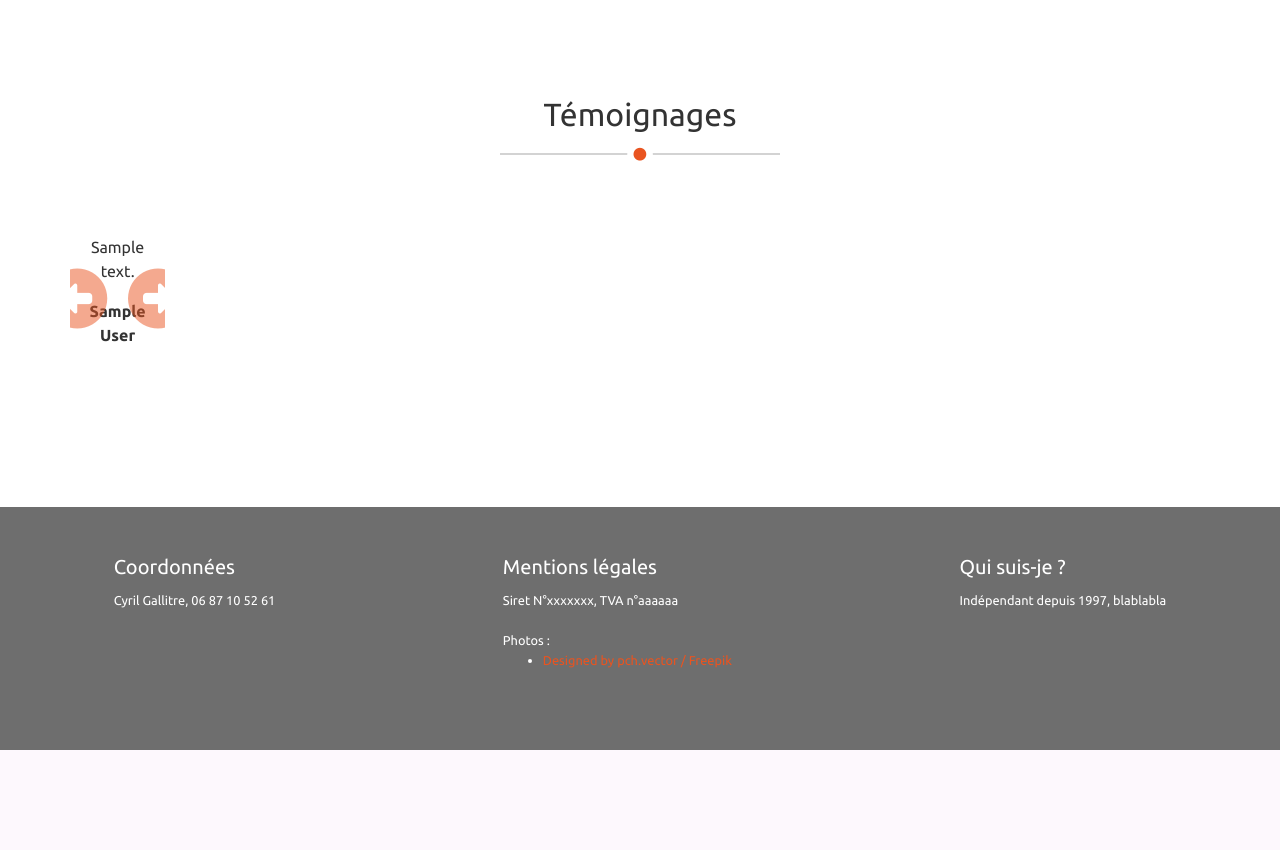
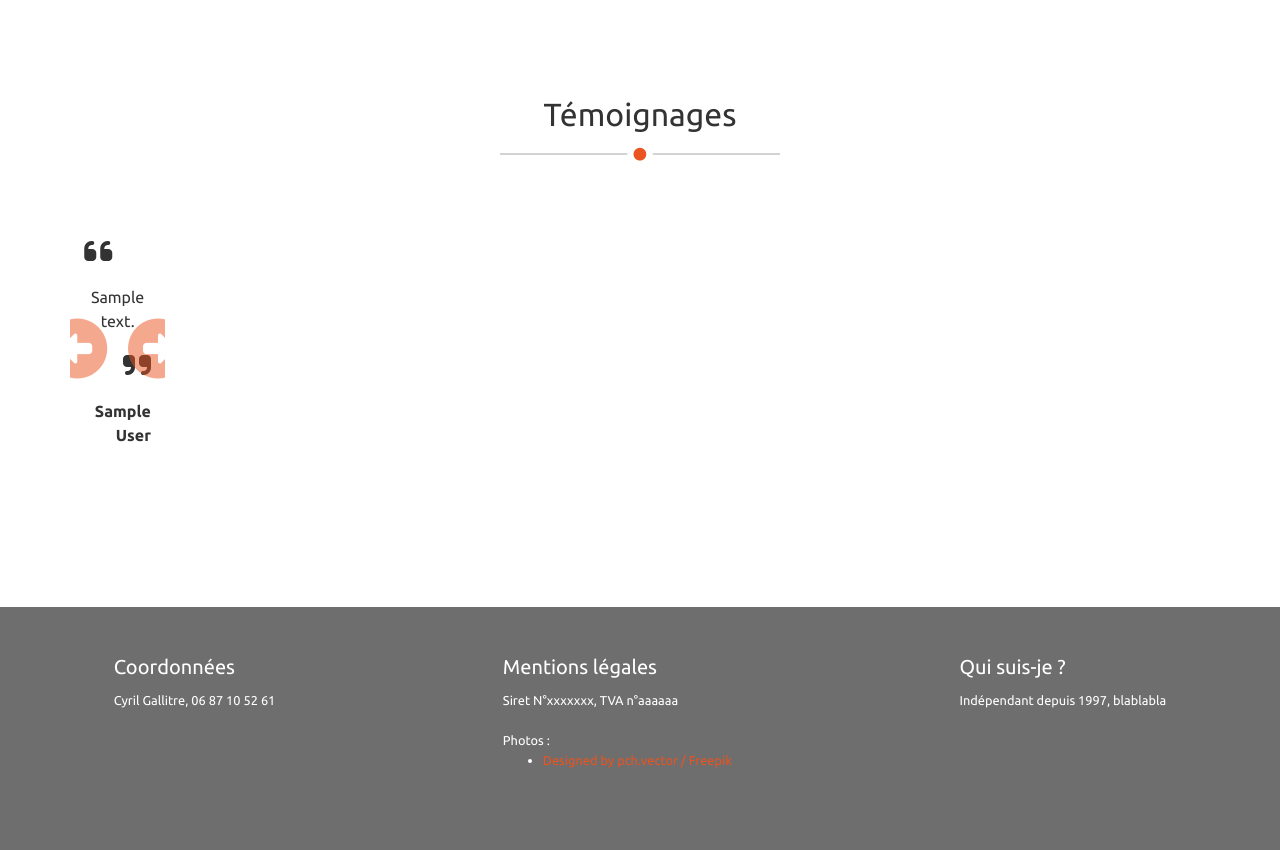
Before and after one commit to cgallitre/p5, a Symfony app: template templates/home.html.twig in a window 1280 px wide. Shown: the part 2043-2893 px from the top of the page. Before the commit the page ends 2793 px from the top, so only its background shows below. Run offline with Twig, Linux system fonts and the light colour scheme; the template is opened without the code that fills it: most values are stand-ins (such as "Sample title", 1, 10 or a date in 2020); some libraries are stand-ins or nearby versions.

Commit message:
Corrections affichage

```diff
--- a/templates/home.html.twig
+++ b/templates/home.html.twig
@@ -84,7 +84,8 @@ Formateur développeur à Tours (37)
                 </div>
             </div>
             <p class="lead text-center py-3">
-                <a class="btn btn-primary btn-lg text-center" href="{{ path('training_index') }}">Tous les programmes de formation</a>
+                <a class="btn btn-primary btn-lg text-center" href="{{ path('training_index') }}">Tous les programmes de
+                    formation</a>
             </p>
         </div>
     </div>
@@ -141,14 +142,21 @@ Formateur développeur à Tours (37)
         </span>
     </p>
     <hr>
+
     <div class="row">
         <!-- Carousel -->
         <div id="carouselTestimonials" class="carousel slide" data-ride="carousel">
             <div class="carousel-inner d-flex">
                 {% for testimonial in testimonials %}
                 <div class="carousel-item text-center {% if loop.first %}active{% endif %}">
+                    <p class="text-left">
+                        <i class="fas fa-quote-left fa-2x"></i>
+                    </p>
                     <p>{{ testimonial.content | raw }}</p>
-                    <p><strong>{{ testimonial.author }}</strong></p>
+                    <p class="text-right">
+                        <i class="fas fa-quote-right fa-2x"></i>
+                    </p>
+                    <p class="text-right"><strong>{{ testimonial.author }}</strong></p>
                 </div>
                 {% endfor %}
                 <a class="carousel-control-prev" href="#carouselTestimonials" role="button" data-slide="prev">
--- a/templates/portfolio/new.html.twig
+++ b/templates/portfolio/new.html.twig
@@ -12,7 +12,9 @@
 
         {{ form_widget(form) }}
 
-        <button type="submit" class="btn btn-primary">Ajouter la référence</button>
+        <p class="text-center">
+            <button type="submit" class="btn btn-primary">Ajouter la référence</button>
+        </p>
 
         {{ form_end(form) }}
 
--- a/templates/testimonial/new.html.twig
+++ b/templates/testimonial/new.html.twig
@@ -11,7 +11,9 @@
 
         {{ form_widget(form) }}
 
-        <button type="submit" class="btn btn-primary">Soumettre le témoignage</button>
+        <p class="text-center">
+                <button type="submit" class="btn btn-primary">Soumettre le témoignage</button>
+        </p>
 
         {{ form_end(form) }}
 
```
Also changed, not shown: templates/training/new.html.twig (+4 -3 lines).
